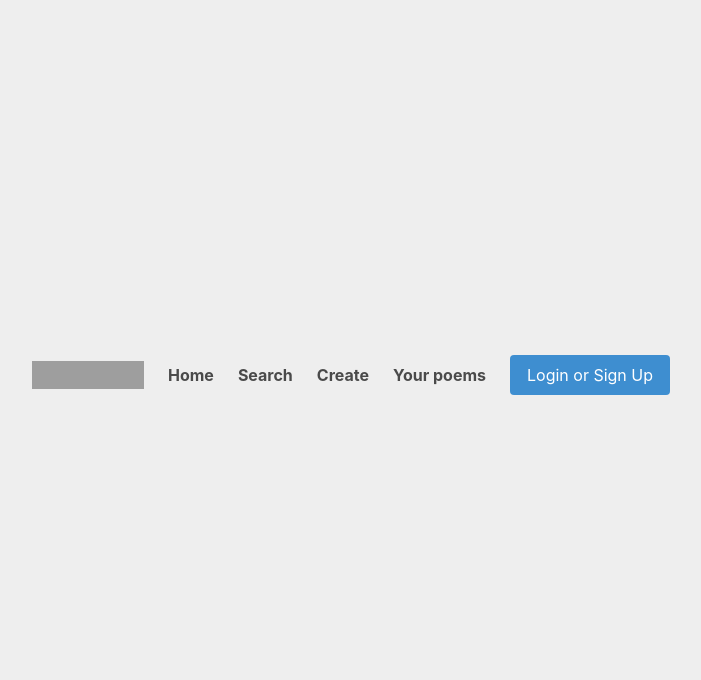
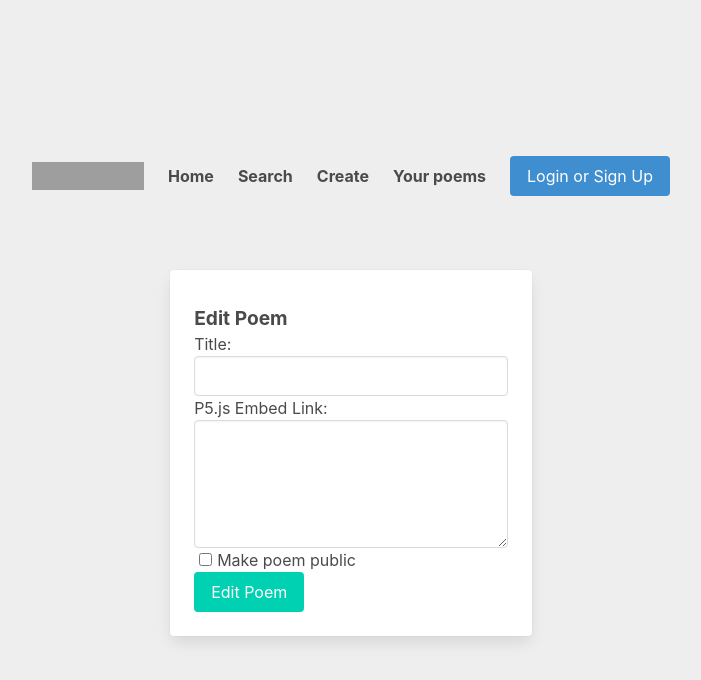
Before and after one commit to comp426-dead-poets-society/comp426-devetry, a React (Create React App) app in the folder devetry/: page /edit/1 in a window 1280 px wide. Shown: the top 680 px of the page, without its empty margins (289-990 px from the left). Built offline with nearby package versions, Linux system fonts and the light colour scheme; no server answers; grey boxes are pictures that could not be loaded.

Commit message:
sam's final commits

```diff
--- a/devetry/src/App.js
+++ b/devetry/src/App.js
@@ -8,7 +8,7 @@ import MainPage from './pages/MainPage'
 import UserPage from './pages/UserPage'
 import SearchPage from './pages/SearchPage'
 import PostPage from './pages/PostPage'
-import NotFound from './pages/NotFound'
+import EditPage from './pages/EditPage'
 import SubmitPage from './pages/SubmitPage'
 
 function App() {
@@ -35,6 +35,7 @@ function App() {
         <Route path="/search" render={(props) => <SearchPage {...props} loggedIn={loggedIn}/>} />
         <Route path="/post/:id" render={(props) => <PostPage {...props} loggedIn={loggedIn}/>} />
         <Route path="/submit" render={(props) => <SubmitPage {...props} loggedIn={loggedIn}/>} />
+        <Route path="/edit/:id" render={(props) => <EditPage {...props} loggedIn={loggedIn}/>} />
       </div>
     </Router>
   );
--- a/devetry/src/App.scss
+++ b/devetry/src/App.scss
@@ -49,3 +49,12 @@ h3.loading {
     background-color: #eeeeee;
     color: #ffffff;
 }
+
+.checkbox {
+    margin: 5px;
+}
+
+h3{
+    font-size: larger;
+    font-weight: bold;
+}
--- a/devetry/src/components/SearchField.js
+++ b/devetry/src/components/SearchField.js
@@ -4,34 +4,16 @@ import { searchPoemTitles } from '../api/publicAPI'
 import SearchResult from './SearchResult'
 
 export default function SearchField() {
-    // State and setter for search term
     const [searchTerm, setSearchTerm] = useState('');
-    // State and setter for search results
     const [results, setResults] = useState([]);
-    // State for search status (whether there is a pending API request)
-    const [isSearching, setIsSearching] = useState(false);
 
-    // Now we call our hook, passing in the current searchTerm value.
-    // The hook will only return the latest value (what we passed in) ...
-    // ... if it's been more than 500ms since it was last called.
-    // Otherwise, it will return the previous value of searchTerm.
-    // The goal is to only have the API call fire when user stops typing ...
-    // ... so that we aren't hitting our API rapidly.
     const debouncedSearchTerm = useDebounce(searchTerm, 500);
 
-    // Here's where the API call happens
-    // We use useEffect since this is an asynchronous action
     useEffect(
         () => {
             let dummyFunc = async () => {
-                // Make sure we have a value (user has entered something in input)
                 if (debouncedSearchTerm) {
-                    // Set isSearching state
-                    setIsSearching(true);
-                    // Fire off our API call
                     let result = await searchPoemTitles(debouncedSearchTerm)
-                    setIsSearching(false);
-                    // Set results state
                     setResults(result);
                     console.log(result);
                 } else {
@@ -40,14 +22,10 @@ export default function SearchField() {
             }
             dummyFunc();
         },
-        // This is the useEffect input array
-        // Our useEffect function will only execute if this value changes ...
-        // ... and thanks to our hook it will only change if the original ...
-        // value (searchTerm) hasn't changed for more than 500ms.
+
         [debouncedSearchTerm]
     );
 
-    // Pretty standard UI with search input and results
     return (
         <>
             <div class="field" className={"searchField"}>
--- a/devetry/src/pages/EditPage.js
+++ b/devetry/src/pages/EditPage.js
@@ -27,13 +27,15 @@ export default class SubmitPage extends Component {
             })
         }
 
-        this.setState({ poemId: this.props.poemId });
+
+        this.setState({ poemId: this.props.match.params.id });
         let poem;
         try {
             if (this.props.user) {
-                poem = await getUserPoem(this.props.poemId);
-            } else {
-                poem = await getPoem(this.props.poemId);
+                poem = await getUserPoem(this.props.match.params.id);
+             }
+        else {
+            poem = await getPoem(this.props.match.params.id);
             }
 
             console.log(`This poem: ${poem.title}`)
@@ -58,14 +60,17 @@ export default class SubmitPage extends Component {
             isLive: e.target.isLive.value,
         }
 
-        await updatePoemTitle(this.props.poemId, samePoem.title);
-        await updatePoemBody(this.props.poemId, samePoem.body);
-        await updateLive(this.props.poemId, samePoem.isLive);
+        await updatePoemTitle(this.props.match.params.id, samePoem.title);
+        await updatePoemBody(this.props.match.params.id, samePoem.body);
+        await updateLive(this.props.match.params.id, samePoem.isLive);
+
     }
 
 
     render() {
         return (
+            <div class="card">
+            <div class="card-content">
             <div style={{marginTop: 10}}>
 				<h3>Edit Poem</h3>
 				<form onSubmit={this.onSubmit}>
@@ -74,26 +79,29 @@ export default class SubmitPage extends Component {
 						<input
                                 type="text"
                                 name="title"
-                                className="form-control"
+                                class="input"
                                 value={this.state.title}
 								/>
 					</div>
 					<div className="form-group">
 						<label>P5.js Embed Link: </label>
 						<textarea
-                                className="form-control"
+                                // className="form-control"
+                                class="textarea"
                                 name="body"
                                 value={this.state.body}
+                                placeholder={this.state.body}
 								/>
 					</div>
 
                     <div className="form-check">
                         <input
-                                className="form-check-input"
+                                // className="form-check-input"
                                 id="isLive"
                                 type="checkbox"
                                 name="isLive"
                                 value={this.state.isLive}
+                                class="checkbox"
                                 />
                         <label className="form-check-label" htmlFor="completedCheckbox">
                             Make poem public
@@ -101,10 +109,12 @@ export default class SubmitPage extends Component {
                     </div>
 
 					<div className="form-group">
-						<input type="submit" value="Create Poem" className="btn btn-primary" />
+						<input type="submit" value="Edit Poem" className="btn btn-primary" class="button is-primary" />
 					</div>
 				</form>
 			</div>
+            </div>
+            </div>
         )
     }
 
--- a/devetry/src/pages/SubmitPage.js
+++ b/devetry/src/pages/SubmitPage.js
@@ -66,9 +66,9 @@ export default class SubmitPage extends Component {
       <div class="card">
         <div class="card-content">
 
-          <p class="title">
+          <h3 class="title">
             Create New Poem
-          </p>
+          </h3>
           <div class="panel-block">
           <form class="field is-expanded control" onSubmit={this.onSubmit}>
             <div class="field is-expanded" className="form-group">
@@ -79,7 +79,6 @@ export default class SubmitPage extends Component {
                   type="text"
                   name="title"
                   placeholder="Title goes here"
-                  className="form-control"
                 />
               </div>
             </div>
@@ -89,7 +88,6 @@ export default class SubmitPage extends Component {
               <div class="control is-expanded">
                 <textarea
                   class="textarea"
-                  className="form-control"
                   name="body"
                   placeholder="Think of something creative. Enter your poem here."
                   rows="10"
--- a/devetry/src/pages/UserPage.js
+++ b/devetry/src/pages/UserPage.js
@@ -47,8 +47,8 @@ export default class UserPage extends Component {
                     <div class="card-content has-text-right" style={{ 'background-color': this.props.loggedIn.user.data.color }}>
                         <nav class="level is-mobile">
                             <div class="level-left">
-                                <EditButton class="button level-item" poemId={this.state.poemId} />
-                                <DeleteButton class="button level-item" poemId={this.state.poemId} />
+                               <EditButton class="button level-item" poemId={poem} />
+                               <DeleteButton class="button level-item" poemId={poem} />
                             </div>
                         </nav>
                     </div>
```
Also changed, not shown: devetry/src/api/useDebounce.js (+0 -14 lines).
